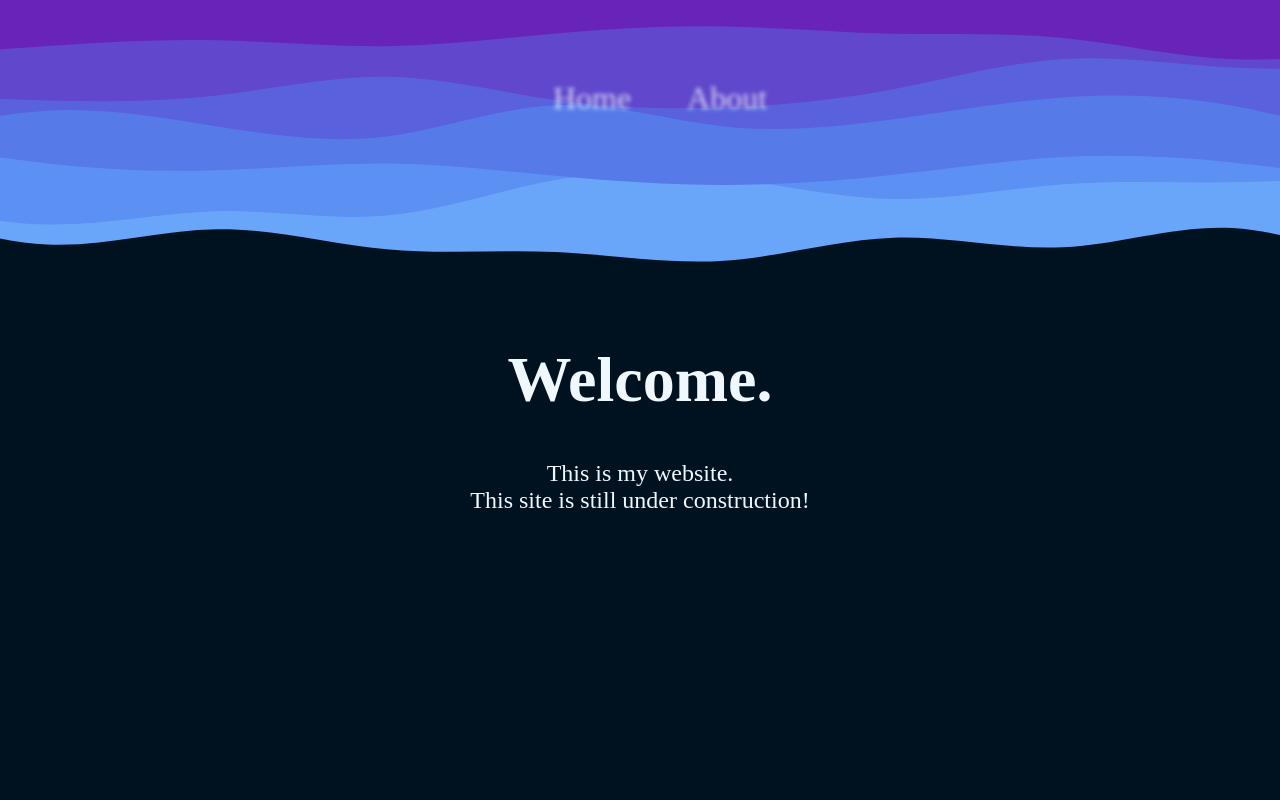
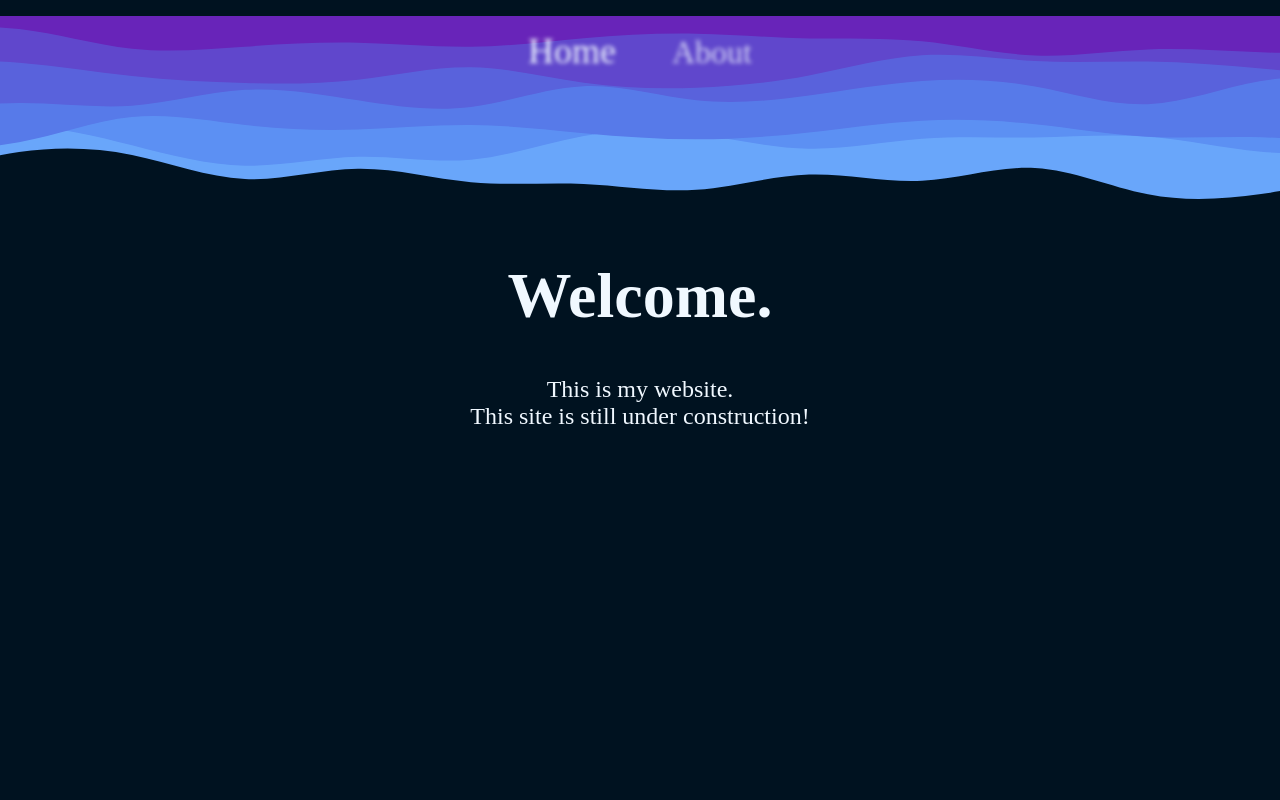
Before and after one commit to jose-few/portfolio, a SvelteKit app: page / in a window 1280 px wide. In both pictures the pointer is over the item "Home". Shown: the top 800 px of the page. Built offline with nearby package versions, Linux system fonts and the light colour scheme; a web font is replaced by a local one.

Commit message:
Further navbar tests

```diff
--- a/src/routes/+layout.svelte
+++ b/src/routes/+layout.svelte
@@ -72,8 +72,7 @@
     .navholder {
         height: 200px;
         width: 100%;
-        margin: 0 auto;
-        padding: 50px 0;
+        margin: 0;
         text-align: center;
         background-image: url("../svg/navbar_1.svg");
         background-position: center;
@@ -82,20 +81,23 @@
         background-color: #001220;
     }
     .navbar {
+        padding: 0;
         list-style: none;
         list-style-type: none;
         text-align: center;
         overflow: hidden;
     }
-    .navbar:hover li {
+    nav:hover li {
         filter: blur(2px);
         transition: all 100ms ease-in-out;
+        font-size: 1.75rem;
     }
     li {
         display: inline-block;
     }
-    li:hover {
+    nav li a:hover {
         opacity: 1;
+        font-size: 2.25rem;
         filter: blur(0px);
         transition: all 100ms ease-in-out;
     }
```
